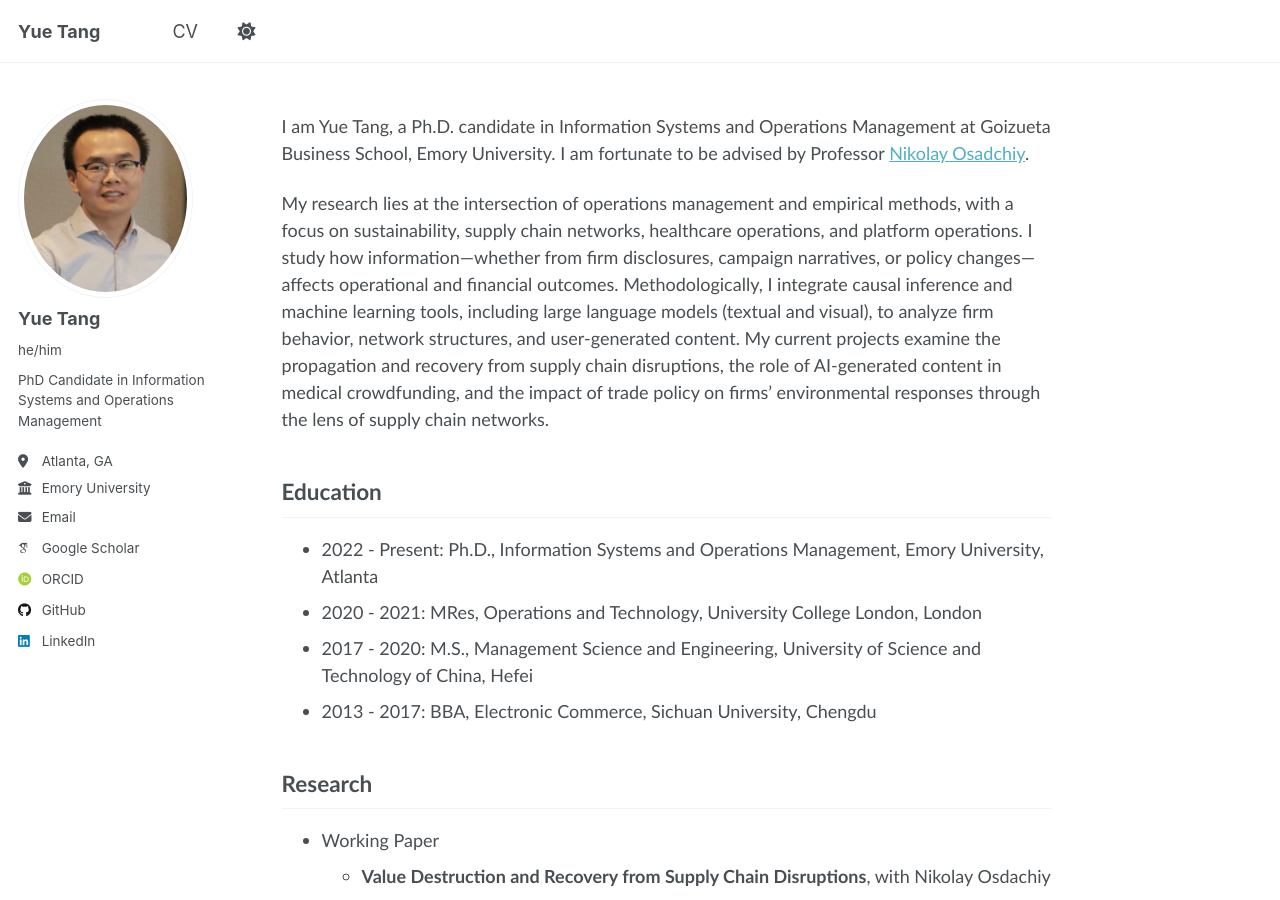
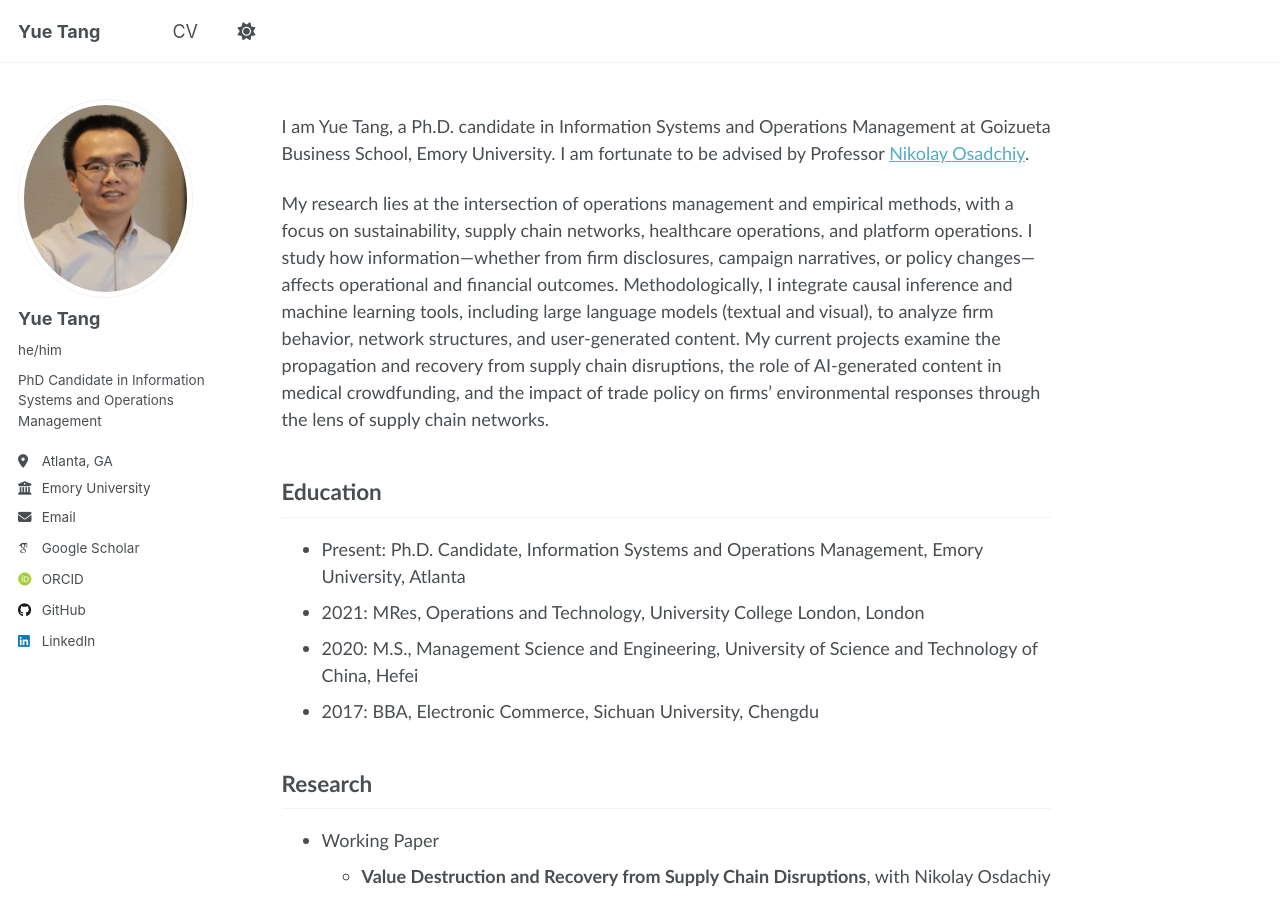
Before and after one commit to YueTang-YT/YueTang-YT.github.io, a Jekyll site: the page built from _pages/about.md, in a window 1280 px wide and 900 px high. Built offline with Jekyll 4.4.1, drawn with Linux system fonts in a browser that asks for light colours; some web fonts are replaced.

Commit message:
Update about.md

```diff
--- a/_pages/about.md
+++ b/_pages/about.md
@@ -23,10 +23,10 @@
 My research lies at the intersection of operations management and empirical methods, with a focus on sustainability, supply chain networks, healthcare operations, and platform operations. I study how information—whether from firm disclosures, campaign narratives, or policy changes—affects operational and financial outcomes. Methodologically, I integrate causal inference and machine learning tools, including large language models (textual and visual), to analyze firm behavior, network structures, and user-generated content. My current projects examine the propagation and recovery from supply chain disruptions, the role of AI-generated content in medical crowdfunding, and the impact of trade policy on firms’ environmental responses through the lens of supply chain networks.
 
 ## Education
-- 2022 - Present: Ph.D., Information Systems and Operations Management, Emory University, Atlanta
-- 2020 - 2021: MRes, Operations and Technology, University College London, London
-- 2017 - 2020: M.S., Management Science and Engineering, University of Science and Technology of China, Hefei
-- 2013 - 2017: BBA,  Electronic Commerce, Sichuan University, Chengdu
+- Present: Ph.D. Candidate, Information Systems and Operations Management, Emory University, Atlanta
+- 2021: MRes, Operations and Technology, University College London, London
+- 2020: M.S., Management Science and Engineering, University of Science and Technology of China, Hefei
+- 2017: BBA,  Electronic Commerce, Sichuan University, Chengdu
 
 ## Research
 <ul>
```
